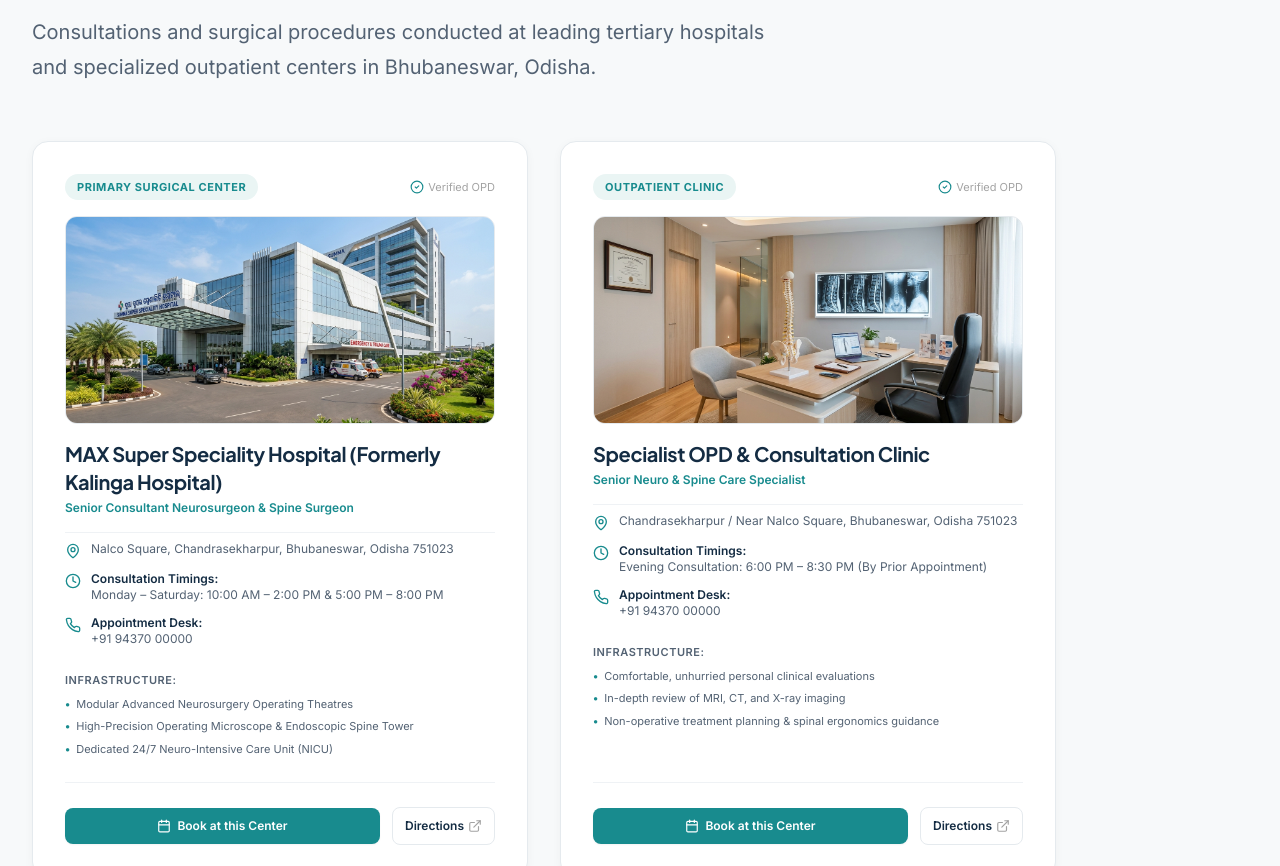
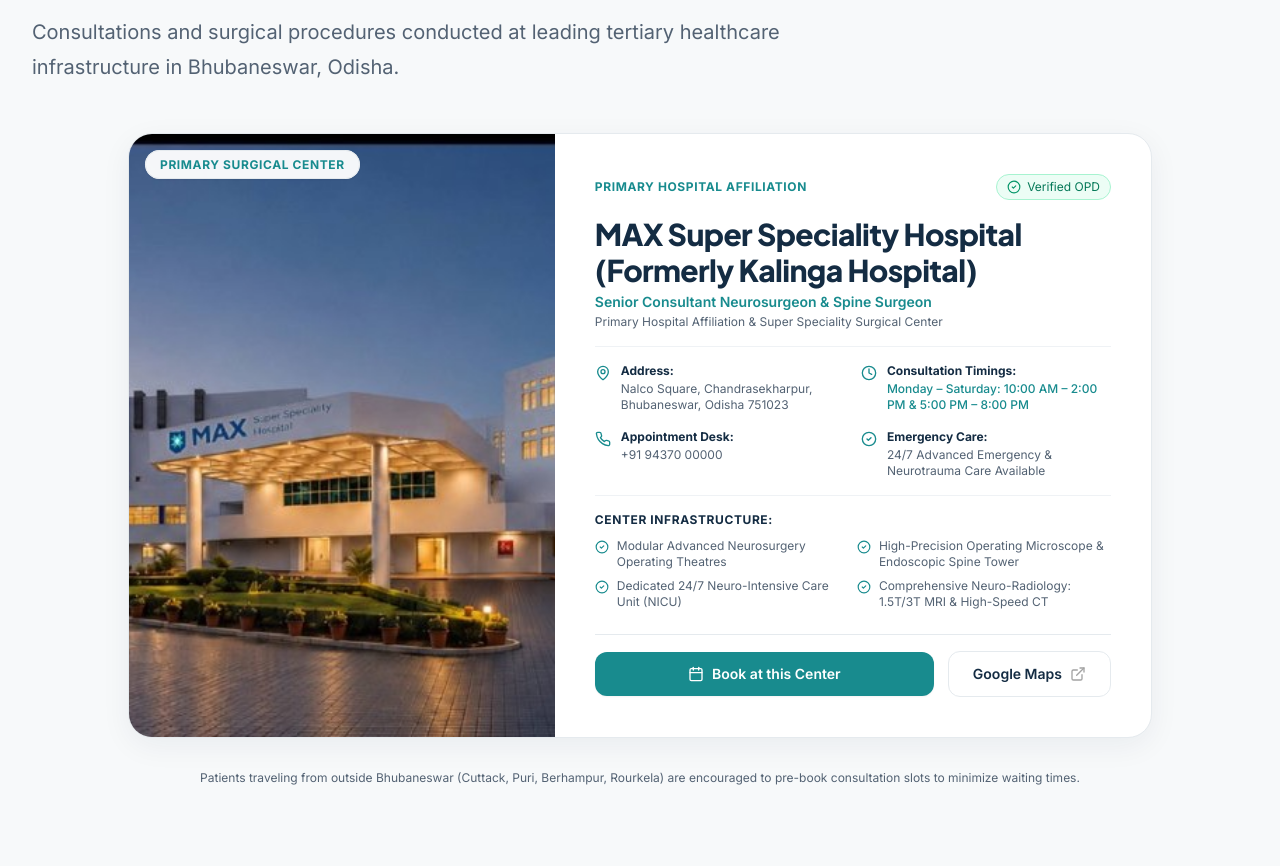
Before and after one commit to Jyoti-jitu/dr-sanatan-satapathy, a Next.js app: page / in a window 1280 px wide. Shown: the part 10540-11406 px from the top of the page. Built offline with nearby package versions, Linux system fonts and the light colour scheme.

Commit message:
Use authentic MAX hospital photo, remove browser UI, and eliminate placeholder clinic bullet points

```diff
--- a/src/app/hospitals/page.js
+++ b/src/app/hospitals/page.js
@@ -24,7 +24,7 @@ export default function HospitalsPage() {
               Consultation Locations
             </h1>
             <p className="editorial-lead text-neutral-body">
-              Dr. Sanatan Satapathy consults and operates at established tertiary healthcare institutions in Bhubaneswar, equipped with modern neurosurgical theatres and dedicated neuro-intensive care units.
+              Dr. Sanatan Satapathy consults and operates at premier tertiary healthcare institutions in Bhubaneswar, equipped with modern neurosurgical theatres and dedicated neuro-intensive care units.
             </p>
           </div>
         </div>
@@ -34,49 +34,60 @@ export default function HospitalsPage() {
       <section className="section-padding">
         <div className="max-w-7xl mx-auto px-4 sm:px-6 lg:px-8 space-y-12">
 
-          <div className="grid grid-cols-1 md:grid-cols-2 gap-8 max-w-5xl">
-            {locationsData.map((loc, idx) => (
+          <div className="max-w-5xl mx-auto">
+            {locationsData.map((loc) => (
               <div
                 key={loc.id}
-                className="bg-white rounded-2xl border border-neutral-border p-6 sm:p-8 flex flex-col justify-between shadow-subtle hover:shadow-card transition-shadow space-y-6"
+                className="bg-white rounded-3xl border border-neutral-border overflow-hidden shadow-card grid grid-cols-1 lg:grid-cols-12"
               >
-                <div className="space-y-4">
-                  <div className="flex items-center justify-between">
-                    <span className="px-3 py-1 rounded-full text-[11px] font-bold uppercase tracking-wider bg-teal-light text-teal">
-                      {loc.badge}
-                    </span>
-                    <span className="text-[11px] text-emerald-700 bg-emerald-50 px-2.5 py-0.5 rounded-full border border-emerald-200">
-                      Verified Location
-                    </span>
-                  </div>
-
-                  <div className="relative w-full h-52 rounded-xl overflow-hidden bg-neutral-100 border border-neutral-border">
+                {/* Left Image (5 cols on lg) */}
+                <div className="lg:col-span-5 relative min-h-[260px] sm:min-h-[340px] lg:min-h-full bg-neutral-100">
                   <Image
                     src={loc.image}
                     alt={loc.name}
                     fill
-                      sizes="(max-width: 1024px) 100vw, 50vw"
+                    priority
+                    sizes="(max-width: 1024px) 100vw, 450px"
                     className="object-cover"
                   />
+                  <div className="absolute top-4 left-4">
+                    <span className="px-3.5 py-1.5 rounded-full text-xs font-bold uppercase tracking-wider bg-white/95 backdrop-blur-sm text-teal shadow-sm border border-neutral-border">
+                      {loc.badge}
+                    </span>
+                  </div>
                 </div>
 
-                  <div className="space-y-1">
-                    <h2 className="font-heading font-bold text-2xl text-navy-heading">
+                {/* Right Content (7 cols on lg) */}
+                <div className="lg:col-span-7 p-6 sm:p-8 lg:p-10 flex flex-col justify-between space-y-6">
+                  <div className="space-y-4">
+                    <div className="flex items-center justify-between">
+                      <span className="text-xs font-bold uppercase tracking-wider text-teal">
+                        Primary Hospital Affiliation
+                      </span>
+                      <div className="flex items-center gap-1.5 text-xs text-emerald-700 bg-emerald-50 px-2.5 py-1 rounded-full border border-emerald-200">
+                        <CheckCircle2 className="w-3.5 h-3.5 text-emerald-600" />
+                        <span>Verified Location</span>
+                      </div>
+                    </div>
+
+                    <div>
+                      <h2 className="font-heading font-extrabold text-2xl sm:text-3xl text-navy-heading leading-tight">
                         {loc.name}
                       </h2>
-                    <p className="text-xs font-semibold text-teal">
+                      <p className="text-sm font-semibold text-teal mt-1">
                         {loc.designation}
                       </p>
-                    <p className="text-xs text-neutral-body">
+                      <p className="text-xs text-neutral-body mt-0.5">
                         {loc.tagline}
                       </p>
                     </div>
 
-                  <div className="space-y-3 pt-3 border-t border-neutral-border/60 text-xs text-neutral-body">
+                    {/* Details Grid */}
+                    <div className="grid grid-cols-1 sm:grid-cols-2 gap-4 pt-4 border-t border-neutral-border/60 text-xs text-neutral-body">
                       <div className="flex items-start gap-2.5">
                         <MapPin className="w-4 h-4 text-teal shrink-0 mt-0.5" />
                         <div>
-                        <strong className="text-navy-heading">Hospital Address:</strong>
+                          <strong className="text-navy-heading block">Hospital Address:</strong>
                           <p className="mt-0.5">{loc.address}</p>
                         </div>
                       </div>
@@ -84,7 +95,7 @@ export default function HospitalsPage() {
                       <div className="flex items-start gap-2.5">
                         <Clock className="w-4 h-4 text-teal shrink-0 mt-0.5" />
                         <div>
-                        <strong className="text-navy-heading">OPD Timings:</strong>
+                          <strong className="text-navy-heading block">OPD Timings:</strong>
                           <p className="mt-0.5 text-teal font-medium">{loc.timings}</p>
                         </div>
                       </div>
@@ -92,33 +103,43 @@ export default function HospitalsPage() {
                       <div className="flex items-start gap-2.5">
                         <Phone className="w-4 h-4 text-teal shrink-0 mt-0.5" />
                         <div>
-                        <strong className="text-navy-heading">Appointment Desk:</strong>
+                          <strong className="text-navy-heading block">Appointment Desk:</strong>
                           <p className="mt-0.5">{loc.appointmentDesk}</p>
+                        </div>
+                      </div>
+
+                      <div className="flex items-start gap-2.5">
+                        <CheckCircle2 className="w-4 h-4 text-teal shrink-0 mt-0.5" />
+                        <div>
+                          <strong className="text-navy-heading block">Emergency Care:</strong>
+                          <p className="mt-0.5">{loc.emergency}</p>
                         </div>
                       </div>
                     </div>
 
-                  <div className="pt-3 border-t border-neutral-border/60">
-                    <p className="text-[11px] font-bold uppercase tracking-wider text-navy-heading mb-2">
+                    {/* Center Infrastructure */}
+                    <div className="pt-4 border-t border-neutral-border/60">
+                      <p className="text-xs font-bold uppercase tracking-wider text-navy-heading mb-2.5">
                         Center Infrastructure:
                       </p>
-                    <ul className="text-xs text-neutral-body space-y-1.5">
+                      <div className="grid grid-cols-1 sm:grid-cols-2 gap-2 text-xs text-neutral-body">
                         {loc.features.map((feat, idx) => (
-                        <li key={idx} className="flex items-start gap-2">
+                          <div key={idx} className="flex items-start gap-2">
                             <CheckCircle2 className="w-3.5 h-3.5 text-teal shrink-0 mt-0.5" />
                             <span>{feat}</span>
-                        </li>
+                          </div>
                         ))}
-                    </ul>
+                      </div>
                     </div>
                   </div>
 
-                <div className="pt-4 border-t border-neutral-border flex flex-col sm:flex-row items-center gap-3">
+                  {/* Action Buttons */}
+                  <div className="pt-4 border-t border-neutral-border flex flex-col sm:flex-row items-center gap-3.5">
                     <Link
                       href={`/contact?hospital=${encodeURIComponent(loc.name)}`}
-                    className="w-full sm:flex-1 py-3 px-4 rounded-xl bg-teal text-white text-xs font-semibold text-center hover:bg-teal-dark transition-colors inline-flex items-center justify-center gap-2 shadow-sm"
+                      className="w-full sm:flex-1 py-3 px-6 rounded-xl bg-teal text-white text-xs sm:text-sm font-semibold text-center hover:bg-teal-dark transition-colors inline-flex items-center justify-center gap-2 shadow-sm"
                     >
-                    <Calendar className="w-3.5 h-3.5" />
+                      <Calendar className="w-4 h-4" />
                       <span>Book at this Center</span>
                     </Link>
 
@@ -126,18 +147,19 @@ export default function HospitalsPage() {
                       href={loc.mapsUrl}
                       target="_blank"
                       rel="noopener noreferrer"
-                    className="w-full sm:w-auto py-3 px-4 rounded-xl border border-neutral-border text-navy-heading text-xs font-semibold hover:border-teal hover:bg-neutral-50 transition-colors inline-flex items-center justify-center gap-1.5"
+                      className="w-full sm:w-auto py-3 px-6 rounded-xl border border-neutral-border text-navy-heading text-xs sm:text-sm font-semibold hover:border-teal hover:bg-neutral-50 transition-colors inline-flex items-center justify-center gap-2"
                     >
                       <span>Google Maps</span>
-                    <ExternalLink className="w-3.5 h-3.5 text-neutral-400" />
+                      <ExternalLink className="w-4 h-4 text-neutral-400" />
                     </a>
+                  </div>
                 </div>
               </div>
             ))}
           </div>
 
           {/* Emergency Notice Box */}
-          <div className="p-8 rounded-2xl bg-neutral-offwhite border border-neutral-border flex flex-col md:flex-row items-center justify-between gap-6">
+          <div className="max-w-5xl mx-auto p-8 rounded-3xl bg-neutral-offwhite border border-neutral-border flex flex-col md:flex-row items-center justify-between gap-6">
             <div className="space-y-2 text-center md:text-left">
               <h3 className="font-heading font-bold text-lg text-navy-heading">
                 Emergency & Acute Trauma Protocols
@@ -148,7 +170,7 @@ export default function HospitalsPage() {
             </div>
             <a
               href={`tel:${doctorData.contact.emergencyPhone}`}
-              className="px-6 py-3 rounded-xl bg-navy-dark text-white font-semibold text-xs shrink-0 inline-flex items-center gap-2"
+              className="px-6 py-3.5 rounded-xl bg-navy-dark text-white font-semibold text-xs shrink-0 inline-flex items-center gap-2 shadow-sm hover:bg-navy transition-colors"
             >
               <Phone className="w-4 h-4 text-teal" />
               <span>Emergency: {doctorData.contact.emergencyPhone}</span>
@@ -158,6 +180,7 @@ export default function HospitalsPage() {
         </div>
       </section>
 
+      {/* Appointment CTA */}
       <AppointmentCTASection />
     </div>
   );
--- a/src/components/HospitalLocationsSection.js
+++ b/src/components/HospitalLocationsSection.js
@@ -10,7 +10,7 @@ export default function HospitalLocationsSection() {
       <div className="max-w-7xl mx-auto px-4 sm:px-6 lg:px-8">
 
         {/* Section Header */}
-        <div className="max-w-3xl space-y-3 mb-14">
+        <div className="max-w-3xl space-y-3 mb-12">
           <p className="text-xs font-bold text-teal uppercase tracking-widest">
             Outpatient OPD & Operating Suites
           </p>
@@ -18,96 +18,117 @@ export default function HospitalLocationsSection() {
             Where to Find Us.
           </h2>
           <p className="editorial-lead text-neutral-body text-base">
-            Consultations and surgical procedures conducted at leading tertiary hospitals and specialized outpatient centers in Bhubaneswar, Odisha.
+            Consultations and surgical procedures conducted at leading tertiary healthcare infrastructure in Bhubaneswar, Odisha.
           </p>
         </div>
 
-        {/* Locations Grid */}
-        <div className="grid grid-cols-1 md:grid-cols-2 gap-8 max-w-5xl">
-          {locationsData.map((loc, idx) => (
+        {/* Featured Hospital Card */}
+        <div className="max-w-5xl mx-auto">
+          {locationsData.map((loc) => (
             <div
               key={loc.id}
-              className="bg-white rounded-2xl border border-neutral-border p-6 sm:p-8 flex flex-col justify-between shadow-subtle hover:shadow-card transition-shadow"
+              className="bg-white rounded-3xl border border-neutral-border overflow-hidden shadow-card grid grid-cols-1 lg:grid-cols-12"
             >
-              <div className="space-y-4">
-                {/* Badge */}
-                <div className="flex items-center justify-between">
-                  <span className="px-3 py-1 rounded-full text-[11px] font-bold uppercase tracking-wider bg-teal-light text-teal">
+              {/* Left Image (5 cols on lg) */}
+              <div className="lg:col-span-5 relative min-h-[260px] sm:min-h-[340px] lg:min-h-full bg-neutral-100">
+                <Image
+                  src={loc.image}
+                  alt={loc.name}
+                  fill
+                  priority
+                  sizes="(max-width: 1024px) 100vw, 450px"
+                  className="object-cover"
+                />
+                <div className="absolute top-4 left-4">
+                  <span className="px-3.5 py-1.5 rounded-full text-xs font-bold uppercase tracking-wider bg-white/95 backdrop-blur-sm text-teal shadow-sm border border-neutral-border">
                     {loc.badge}
                   </span>
-                  <div className="flex items-center gap-1 text-[11px] text-neutral-400">
-                    <CheckCircle2 className="w-3.5 h-3.5 text-teal" />
+                </div>
+              </div>
+
+              {/* Right Content (7 cols on lg) */}
+              <div className="lg:col-span-7 p-6 sm:p-8 lg:p-10 flex flex-col justify-between space-y-6">
+                <div className="space-y-4">
+                  <div className="flex items-center justify-between">
+                    <span className="text-xs font-bold uppercase tracking-wider text-teal">
+                      Primary Hospital Affiliation
+                    </span>
+                    <div className="flex items-center gap-1.5 text-xs text-emerald-700 bg-emerald-50 px-2.5 py-1 rounded-full border border-emerald-200">
+                      <CheckCircle2 className="w-3.5 h-3.5 text-emerald-600" />
                       <span>Verified OPD</span>
                     </div>
                   </div>
 
-                {/* Location Image */}
-                <div className="relative w-full h-52 rounded-xl overflow-hidden bg-neutral-100 border border-neutral-border">
-                  <Image
-                    src={loc.image}
-                    alt={loc.name}
-                    fill
-                    sizes="(max-width: 1024px) 100vw, 50vw"
-                    className="object-cover"
-                  />
-                </div>
-
-                <div className="space-y-1">
-                  <h3 className="font-heading font-bold text-xl text-navy-heading">
+                  <div>
+                    <h3 className="font-heading font-extrabold text-2xl sm:text-3xl text-navy-heading leading-tight">
                       {loc.name}
                     </h3>
-                  <p className="text-xs font-semibold text-teal">
+                    <p className="text-sm font-semibold text-teal mt-1">
                       {loc.designation}
+                    </p>
+                    <p className="text-xs text-neutral-body mt-0.5">
+                      {loc.tagline}
                     </p>
                   </div>
 
-                {/* Address & Timings */}
-                <div className="space-y-3 pt-2 text-xs text-neutral-body border-t border-neutral-border/60">
+                  {/* Details Grid */}
+                  <div className="grid grid-cols-1 sm:grid-cols-2 gap-4 pt-4 border-t border-neutral-border/60 text-xs text-neutral-body">
                     <div className="flex items-start gap-2.5">
                       <MapPin className="w-4 h-4 text-teal shrink-0 mt-0.5" />
-                    <span>{loc.address}</span>
+                      <div>
+                        <strong className="text-navy-heading block">Address:</strong>
+                        <p className="mt-0.5">{loc.address}</p>
+                      </div>
                     </div>
 
                     <div className="flex items-start gap-2.5">
                       <Clock className="w-4 h-4 text-teal shrink-0 mt-0.5" />
                       <div>
-                      <p className="font-semibold text-navy-heading">Consultation Timings:</p>
-                      <p>{loc.timings}</p>
+                        <strong className="text-navy-heading block">Consultation Timings:</strong>
+                        <p className="mt-0.5 text-teal font-medium">{loc.timings}</p>
                       </div>
                     </div>
 
                     <div className="flex items-start gap-2.5">
                       <Phone className="w-4 h-4 text-teal shrink-0 mt-0.5" />
                       <div>
-                      <p className="font-semibold text-navy-heading">Appointment Desk:</p>
-                      <p>{loc.appointmentDesk}</p>
+                        <strong className="text-navy-heading block">Appointment Desk:</strong>
+                        <p className="mt-0.5">{loc.appointmentDesk}</p>
+                      </div>
+                    </div>
+
+                    <div className="flex items-start gap-2.5">
+                      <CheckCircle2 className="w-4 h-4 text-teal shrink-0 mt-0.5" />
+                      <div>
+                        <strong className="text-navy-heading block">Emergency Care:</strong>
+                        <p className="mt-0.5">{loc.emergency}</p>
                       </div>
                     </div>
                   </div>
 
-                {/* Facility Features */}
-                <div className="pt-2">
-                  <p className="text-[11px] font-semibold text-neutral-body uppercase tracking-wider mb-1.5">
-                    Infrastructure:
+                  {/* Real Hospital Infrastructure */}
+                  <div className="pt-4 border-t border-neutral-border/60">
+                    <p className="text-xs font-bold uppercase tracking-wider text-navy-heading mb-2.5">
+                      Center Infrastructure:
                     </p>
-                  <ul className="text-[11px] text-neutral-body space-y-1">
-                    {loc.features.slice(0, 3).map((feat, idx) => (
-                      <li key={idx} className="flex items-start gap-1.5">
-                        <span className="text-teal font-bold">•</span>
+                    <div className="grid grid-cols-1 sm:grid-cols-2 gap-2 text-xs text-neutral-body">
+                      {loc.features.map((feat, idx) => (
+                        <div key={idx} className="flex items-start gap-2">
+                          <CheckCircle2 className="w-3.5 h-3.5 text-teal shrink-0 mt-0.5" />
                           <span>{feat}</span>
-                      </li>
+                        </div>
                       ))}
-                  </ul>
+                    </div>
                   </div>
                 </div>
 
                 {/* Action Buttons */}
-              <div className="pt-6 mt-6 border-t border-neutral-border/60 flex items-center gap-3">
+                <div className="pt-4 border-t border-neutral-border flex flex-col sm:flex-row items-center gap-3.5">
                   <Link
                     href={`/contact?hospital=${encodeURIComponent(loc.name)}`}
-                  className="flex-1 py-2.5 px-3 rounded-lg bg-teal text-white text-xs font-semibold text-center hover:bg-teal-dark transition-colors inline-flex items-center justify-center gap-1.5 shadow-sm"
+                    className="w-full sm:flex-1 py-3 px-6 rounded-xl bg-teal text-white text-xs sm:text-sm font-semibold text-center hover:bg-teal-dark transition-colors inline-flex items-center justify-center gap-2 shadow-sm"
                   >
-                  <Calendar className="w-3.5 h-3.5" />
+                    <Calendar className="w-4 h-4" />
                     <span>Book at this Center</span>
                   </Link>
 
@@ -115,12 +136,13 @@ export default function HospitalLocationsSection() {
                     href={loc.mapsUrl}
                     target="_blank"
                     rel="noopener noreferrer"
-                  className="py-2.5 px-3 rounded-lg border border-neutral-border text-navy-heading text-xs font-semibold hover:border-teal hover:bg-neutral-50 transition-colors inline-flex items-center justify-center gap-1"
+                    className="w-full sm:w-auto py-3 px-6 rounded-xl border border-neutral-border text-navy-heading text-xs sm:text-sm font-semibold hover:border-teal hover:bg-neutral-50 transition-colors inline-flex items-center justify-center gap-2"
                     aria-label={`Get directions to ${loc.name}`}
                   >
-                  <span>Directions</span>
-                  <ExternalLink className="w-3.5 h-3.5 text-neutral-400" />
+                    <span>Google Maps</span>
+                    <ExternalLink className="w-4 h-4 text-neutral-400" />
                   </a>
+                </div>
               </div>
             </div>
           ))}
@@ -129,7 +151,7 @@ export default function HospitalLocationsSection() {
         {/* Note on OPD appointments */}
         <div className="mt-8 text-center text-xs text-neutral-body">
           <p>
-            Consultation is strictly by prior appointment to minimize waiting times and maintain unhurried patient examinations.
+            Patients traveling from outside Bhubaneswar (Cuttack, Puri, Berhampur, Rourkela) are encouraged to pre-book consultation slots to minimize waiting times.
           </p>
         </div>
 
--- a/src/data/locations.js
+++ b/src/data/locations.js
@@ -24,31 +24,6 @@ export const locationsData = [
       "Dedicated 24/7 Neuro-Intensive Care Unit (NICU)",
       "Comprehensive Neuro-Radiology: 1.5T/3T MRI & High-Speed CT"
     ]
-  },
-  {
-    id: "specialist-consultation-clinic",
-    name: "Specialist OPD & Consultation Clinic",
-    shortName: "Specialist Consultation Clinic",
-    tagline: "Private Outpatient & Scan Review Clinic",
-    designation: "Senior Neuro & Spine Care Specialist",
-    image: "/images/hospitals/specialist-consultation-clinic.jpg",
-    address: "Chandrasekharpur / Near Nalco Square, Bhubaneswar, Odisha 751023",
-    city: "Bhubaneswar",
-    state: "Odisha",
-    pinCode: "751023",
-    timings: "Evening Consultation: 6:00 PM – 8:30 PM (By Prior Appointment)",
-    emergency: "For emergencies, please report to MAX Super Speciality Hospital ER",
-    phone: "+91 94370 00000",
-    appointmentDesk: "+91 94370 00000",
-    whatsapp: "919437000000",
-    badge: "Outpatient Clinic",
-    verified: true,
-    mapsUrl: "https://maps.google.com/?q=Nalco+Square+Chandrasekharpur+Bhubaneswar",
-    features: [
-      "Comfortable, unhurried personal clinical evaluations",
-      "In-depth review of MRI, CT, and X-ray imaging",
-      "Non-operative treatment planning & spinal ergonomics guidance"
-    ]
   }
 ];
 
```
Also changed, not shown: public/images/hospitals/max-super-speciality-hospital.jpg. Lines whose indentation alone changed are shown as unchanged.
